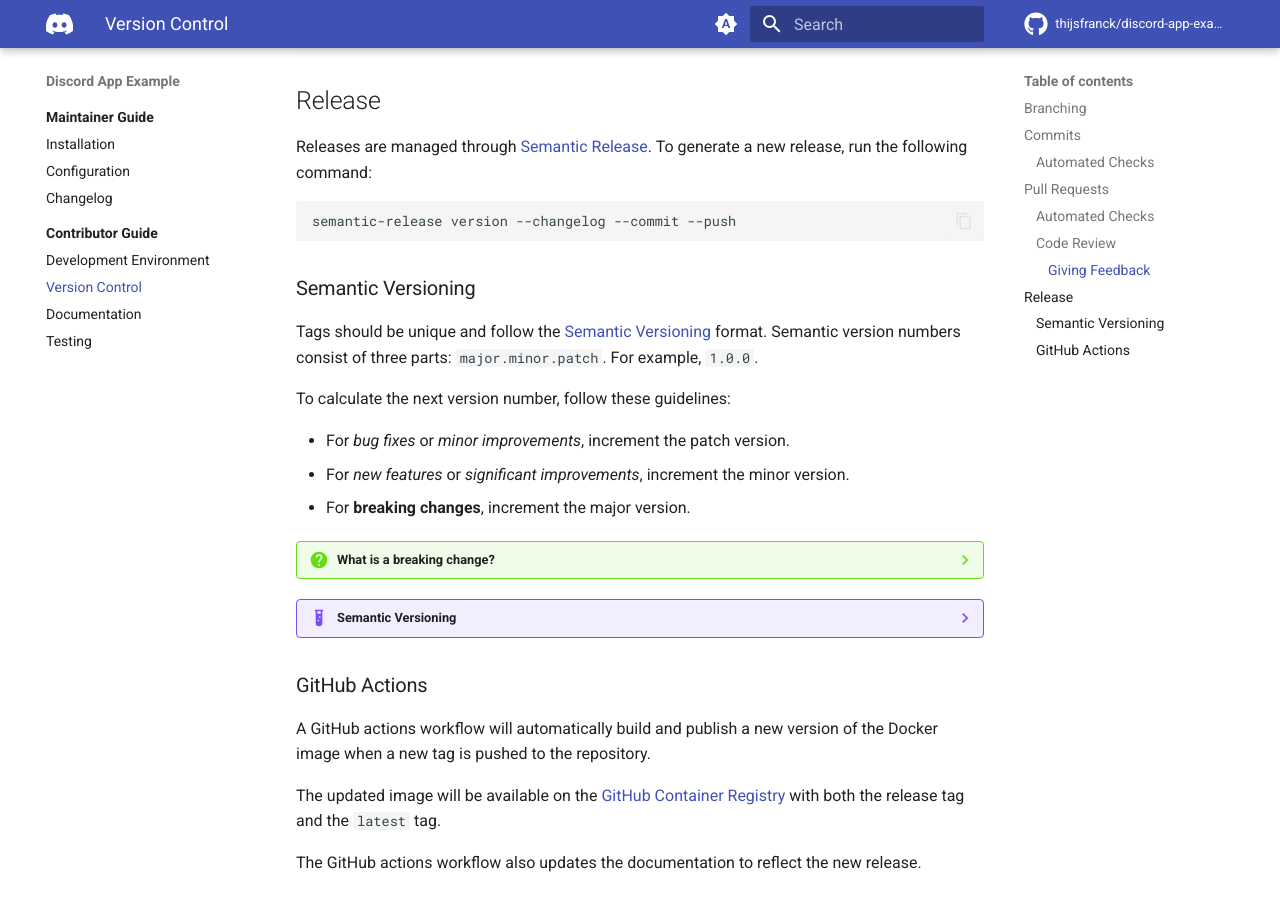
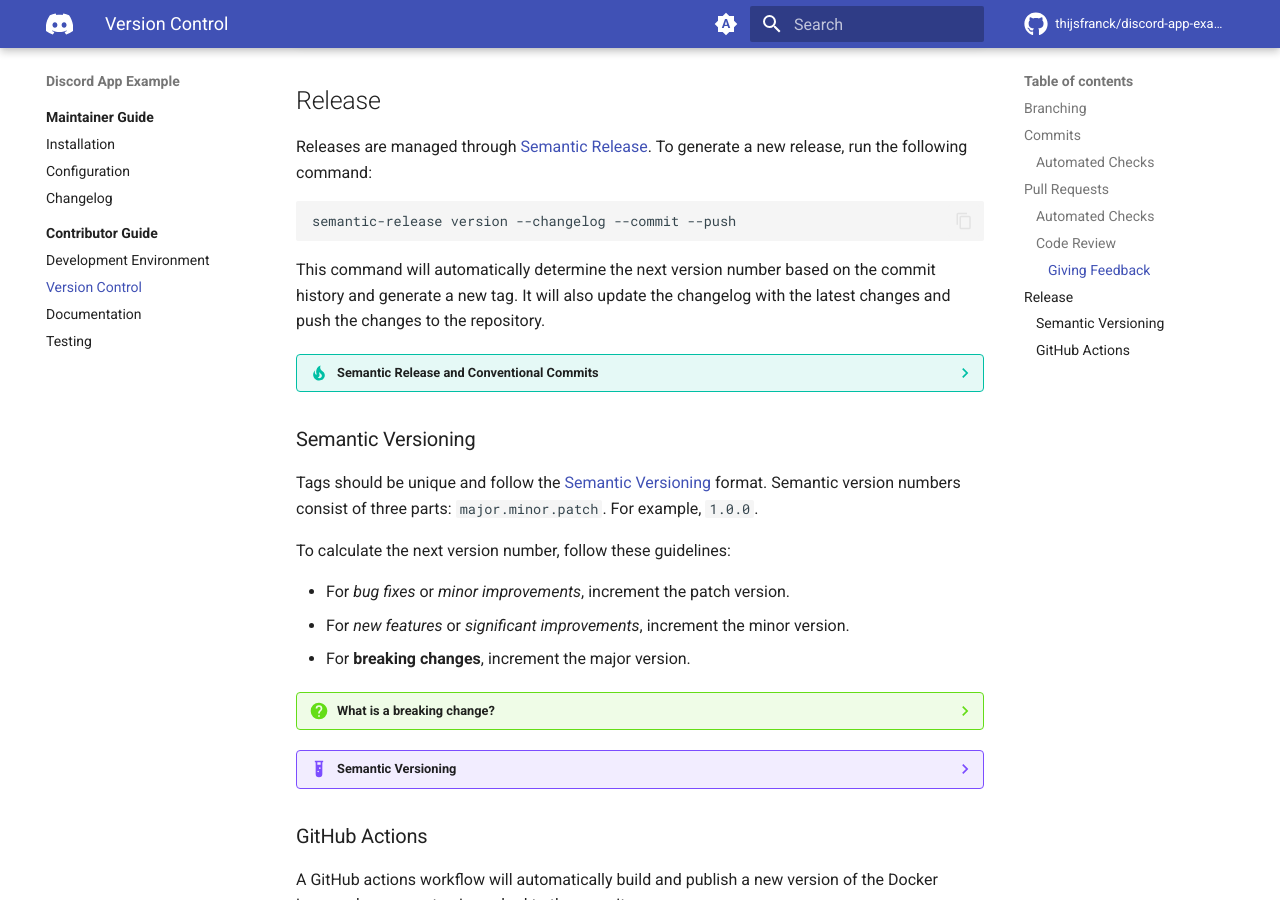
Before and after one commit to thijsfranck/discord-app-example, an MkDocs documentation site: the page built from docs/contributor-guide/version-control.md, in a window 1280 px wide and 900 px high, scrolled down 2931 px. Built offline with MkDocs 1.6.1 and Material for MkDocs 9.7.7, drawn with Linux system fonts in a browser that asks for light colours; comment, search, counter and statistics services are not loaded; the version menu is left out.

Commit message:
docs: add note on semantic release and conventional commits

````diff
--- a/docs/contributor-guide/version-control.md
+++ b/docs/contributor-guide/version-control.md
@@ -169,6 +169,13 @@
 semantic-release version --changelog --commit --push
 ```
 
+This command will automatically determine the next version number based on the commit history and generate a
+new tag. It will also update the changelog with the latest changes and push the changes to the repository.
+
+??? TIP "Semantic Release and Conventional Commits"
+    Semantic Release uses the commit messages to determine the type of changes and generate the release notes.
+    Make sure to follow the [commit message guidelines](#commits) to ensure accurate release notes.
+
 ### Semantic Versioning
 
 Tags should be unique and follow the [Semantic Versioning](https://semver.org/) format.
````
